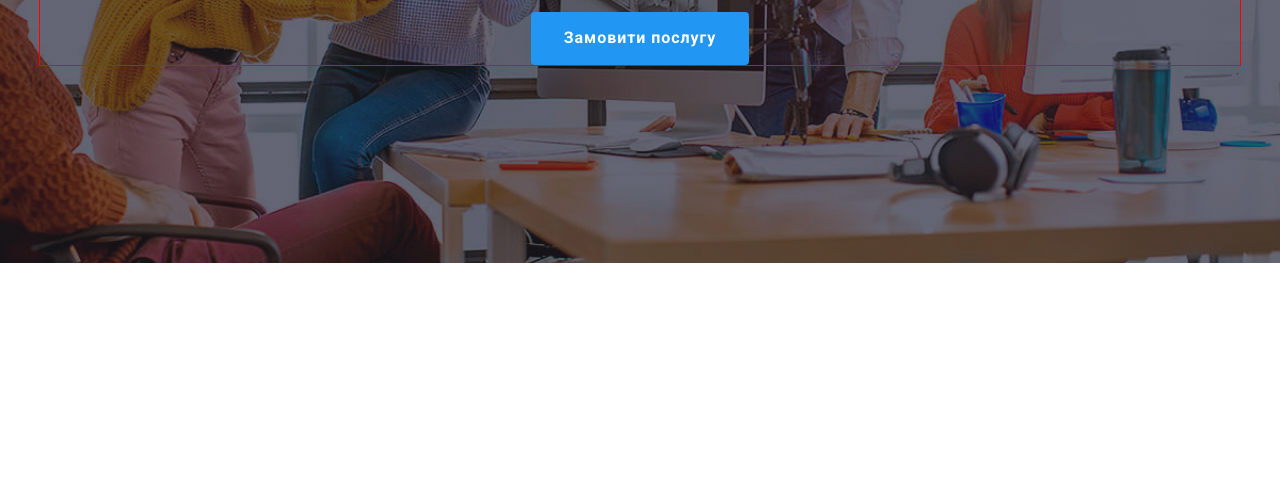
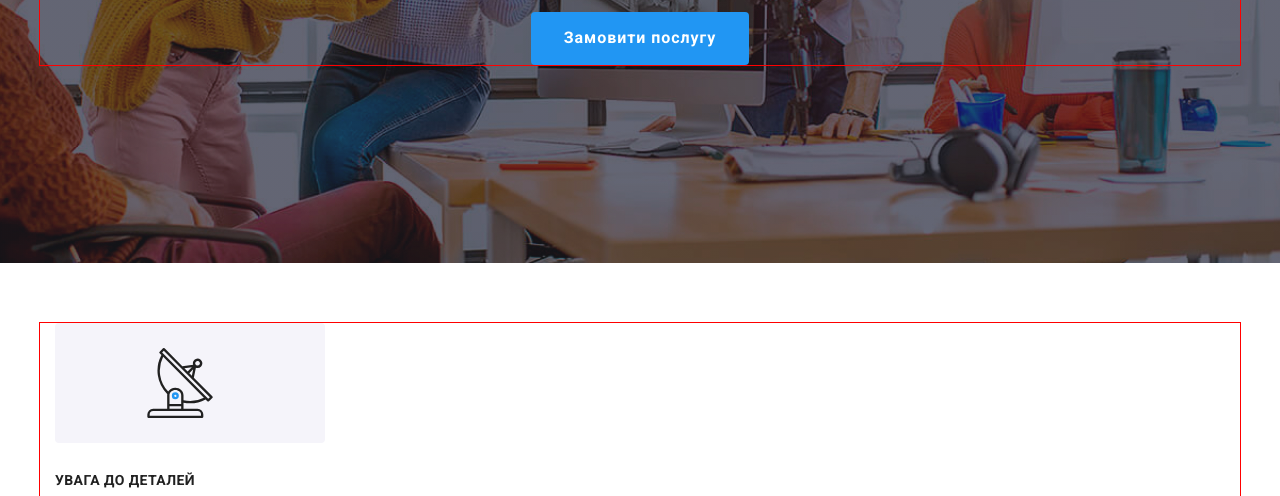
Before and after one commit to goldenduke14/goit-markup-hw-08, a website: page index.html in a window 1280 px wide. Shown: the part 419-915 px from the top of the page. Before the commit the page ends 800 px from the top, so only its background shows below. Drawn offline with nearby package versions, Linux system fonts and the light colour scheme.

Commit message:
start features

```diff
--- a/sass/components/_features.scss
+++ b/sass/components/_features.scss
@@ -1,25 +1,64 @@
 /* features */
+// .features {
+//   padding-top: 94px;
+//   padding-bottom: 94px;
+// }
+// .features__list {
+//   padding: 0;
+//   margin: 0;
+//   list-style: none;
+//   display: flex;
+//   flex-wrap: wrap;
+// }
+// .features__item {
+//   @include widthItem(4);
+//   // width: calc((100% - 90px) / 4);
+//   &:not(:last-child) {
+//     margin-right: $indent;
+//   }
+// }
+// .features__img {
+//   /* display: flex; */
+//   padding: 25px 100px;
+//   margin-bottom: 30px;
+//   height: 120px;
+//   background-color: $second-bg-color;
+//   border-radius: 4px;
+//   /* justify-content: center;
+//   align-items: center; */
+// }
+// .features__subtitle {
+//   margin-top: 0;
+//   margin-bottom: 10px;
+//   font-weight: 700;
+//   font-size: 14px;
+//   line-height: 1.4;
+//   letter-spacing: 0.03em;
+//   text-transform: uppercase;
+//   color: $second-color-text;
+// }
+
 .features {
-  padding-top: 94px;
-  padding-bottom: 94px;
+  padding-top: 60px;
+  padding-bottom: 60px;
 }
 .features__list {
   padding: 0;
   margin: 0;
   list-style: none;
-  display: flex;
-  flex-wrap: wrap;
+  // display: flex;
+  // flex-wrap: wrap;
 }
 .features__item {
   @include widthItem(4);
   // width: calc((100% - 90px) / 4);
   &:not(:last-child) {
-    margin-right: $indent;
+    margin-bottom: $indent;
   }
 }
 .features__img {
   /* display: flex; */
-  padding: 25px 100px;
+  padding: 25px 90px;
   margin-bottom: 30px;
   height: 120px;
   background-color: $second-bg-color;
@@ -32,7 +71,7 @@
   margin-bottom: 10px;
   font-weight: 700;
   font-size: 14px;
-  line-height: 1.4;
+  line-height: 1.14;
   letter-spacing: 0.03em;
   text-transform: uppercase;
   color: $second-color-text;
```
Also changed, not shown: index.html (+3 -3 lines), css/main.css, css/main.min.css, 2 other files.
